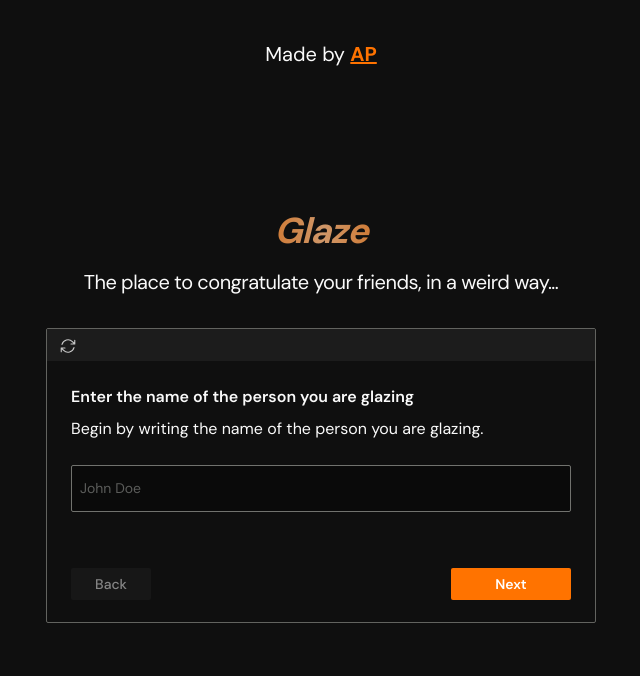
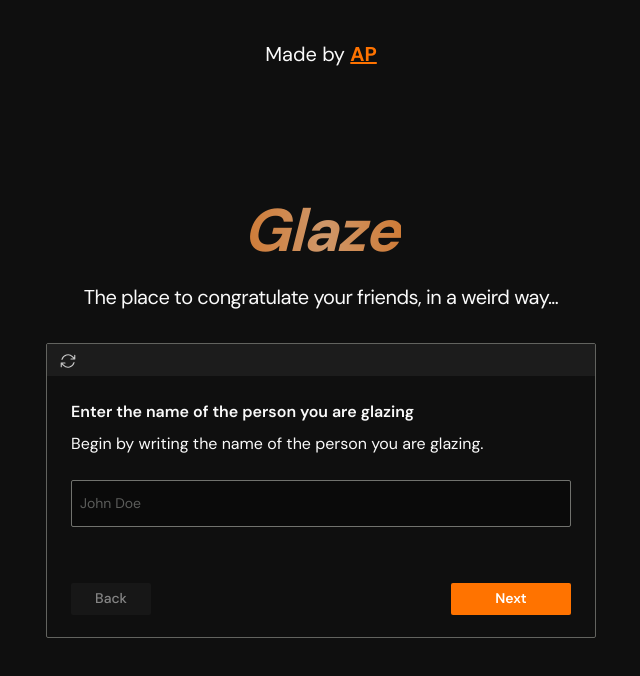
Before and after one commit to alexdphan/glaze, a Next.js app in the folder frontend/: page / in a window 1280 px wide. Shown: the top 676 px of the page, without its empty margins (319-959 px from the left). Built offline with nearby package versions, Linux system fonts and the light colour scheme; no server answers.

Commit message:
feature: title size

```diff
--- a/frontend/app/page.tsx
+++ b/frontend/app/page.tsx
@@ -23,7 +23,7 @@ export default function Home() {
         </a>
       </div>
       <div className="text-center">
-        <h1 className="sm:text-4xl text-2xl font-bold mb-4 tracking-tight italic bg-gradient-to-r from-yellow-500 via-orange-500 to-red-500 bg-clip-text text-transparent title">
+        <h1 className="sm:text-6xl text-4xl font-bold mb-4 tracking-tight italic bg-gradient-to-r from-yellow-500 via-orange-500 to-red-500 bg-clip-text text-transparent title">
           <span className="shine">Glaze</span>
         </h1>
         <p className="sm:text-xl text-lg text-foreground tracking-tight">
```
